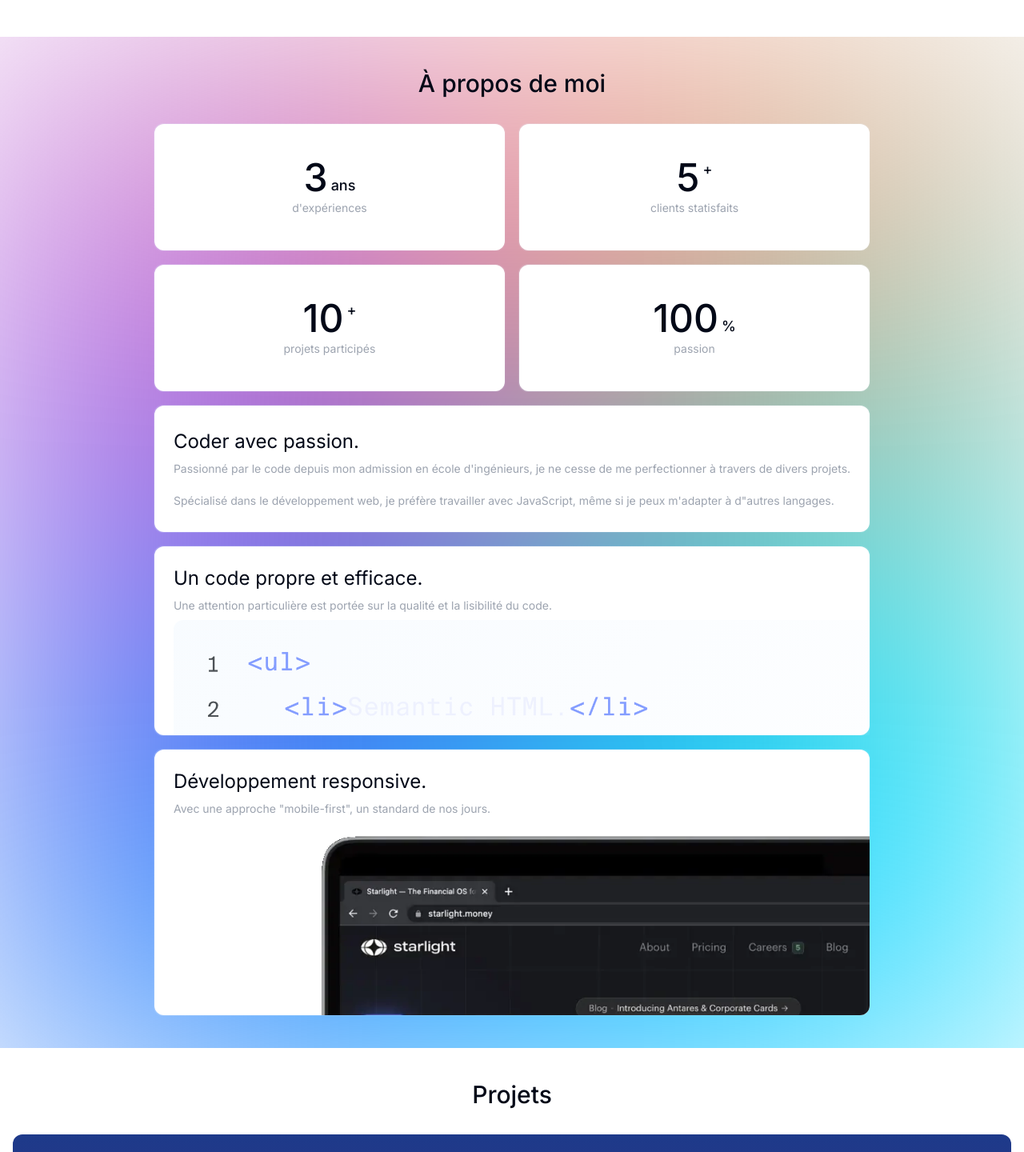
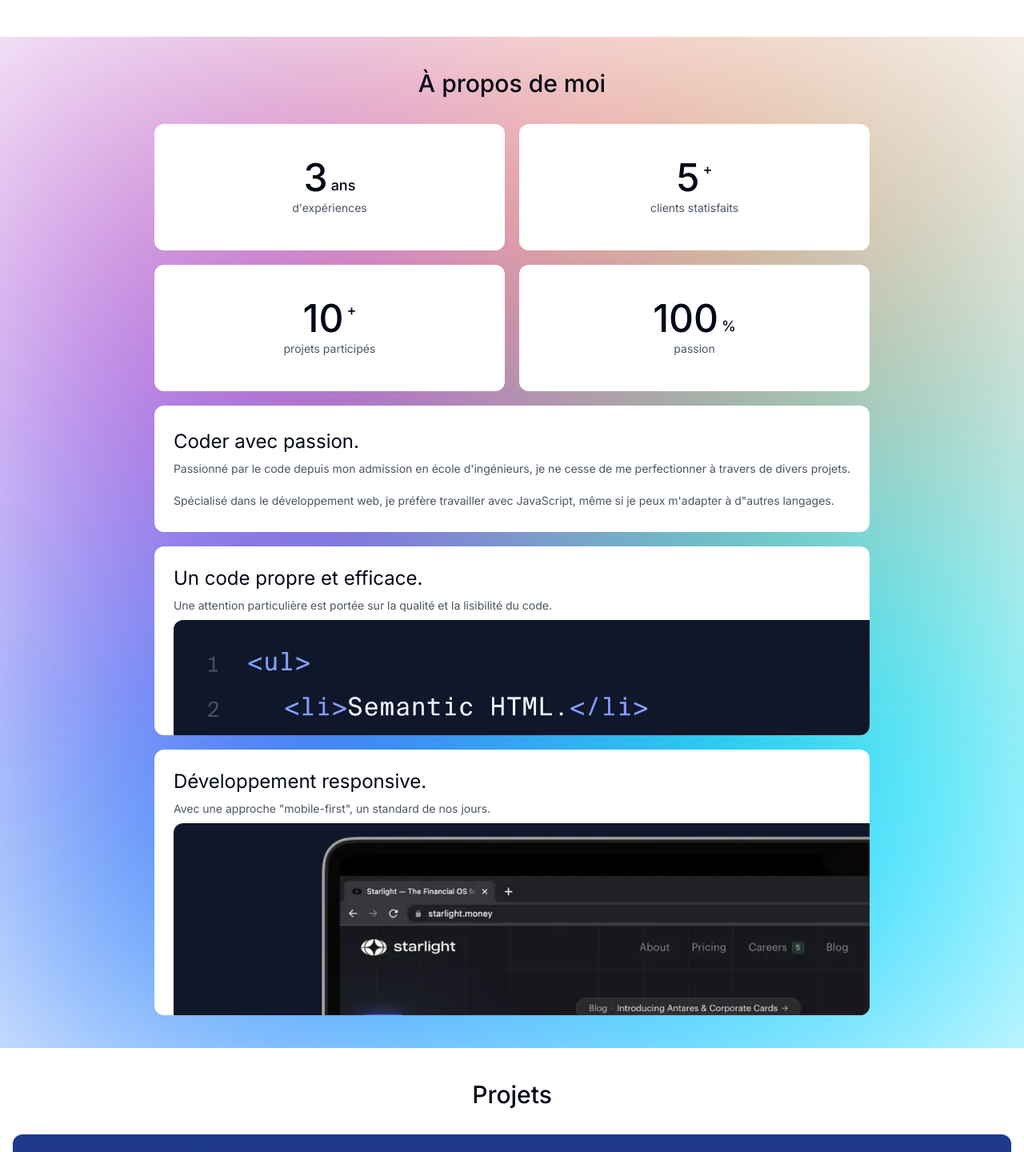
Before and after one commit to Zippee0709/portfolio, a Next.js app: page / in a window 1280 px wide. Shown: the part 726-2166 px from the top of the page at 80% size. Built offline with nearby package versions, Linux system fonts and the light colour scheme.

Commit message:
FIX image background color for better constrat on light mode

```diff
--- a/src/app/globals.css
+++ b/src/app/globals.css
@@ -77,10 +77,6 @@
       ),
       #a84ddf;
   }
-
-  .bg-gradient-card {
-    background-image: linear-gradient(135deg,rgba(223,239,254,.22),rgba(223,239,254,.07))
-  }
 }
 
 @layer base {
--- a/src/components/app/sections/about-me.tsx
+++ b/src/components/app/sections/about-me.tsx
@@ -17,33 +17,39 @@ const AboutMe = () => {
               <p className="text-5xl">3</p>
               <p className="text-lg">ans</p>
             </div>
-            <p className="text-sm text-gray-400">d&apos;expériences</p>
+            <p className="text-sm text-gray-600 dark:text-gray-400">
+              d&apos;expériences
+            </p>
           </Card>
           <Card>
             <div className="flex items-start gap-1 font-medium">
               <p className="text-5xl">5</p>
               <p className="text-lg">+</p>
             </div>
-            <p className="text-sm text-gray-400">clients statisfaits</p>
+            <p className="text-sm text-gray-600 dark:text-gray-400">
+              clients statisfaits
+            </p>
           </Card>
           <Card>
             <div className="flex items-start gap-1 font-medium">
               <p className="text-5xl">10</p>
               <p className="text-lg">+</p>
             </div>
-            <p className="text-sm text-gray-400">projets participés</p>
+            <p className="text-sm text-gray-600 dark:text-gray-400">
+              projets participés
+            </p>
           </Card>
           <Card>
             <div className="flex items-end gap-1 font-medium">
               <p className="text-5xl">100</p>
               <p className="text-lg">%</p>
             </div>
-            <p className="text-sm text-gray-400">passion</p>
+            <p className="text-sm text-gray-600 dark:text-gray-400">passion</p>
           </Card>
         </div>
         <Card className="items-start gap-2 p-6">
           <p className="text-2xl">Coder avec passion.</p>
-          <p className="text-sm text-gray-400">
+          <p className="text-sm text-gray-600 dark:text-gray-400">
             Passionné par le code depuis mon admission en école
             d&apos;ingénieurs, je ne cesse de me perfectionner à travers de
             divers projets.
@@ -55,11 +61,11 @@ const AboutMe = () => {
         </Card>
         <Card className="items-start gap-2 pl-6 pt-6">
           <p className="pr-6 text-2xl">Un code propre et efficace.</p>
-          <p className="pr-6 text-sm text-gray-400">
+          <p className="pr-6 text-sm text-gray-600 dark:text-gray-400">
             Une attention particulière est portée sur la qualité et la
             lisibilité du code.
           </p>
-          <div className="bg-gradient-card relative h-36 w-full rounded-tl-xl">
+          <div className="relative h-36 w-full rounded-tl-xl rounded-br-xl bg-gradient-to-b from-slate-900 to-slate-900">
             <Image
               src="/images/code.png"
               alt="Screenshot showing HTML semntic code"
@@ -70,13 +76,13 @@ const AboutMe = () => {
         </Card>
         <Card className="items-start gap-2 pl-6 pt-6">
           <p className="pr-6 text-2xl">Développement responsive.</p>
-          <p className="pr-6 text-sm text-gray-400">
+          <p className="pr-6 text-sm text-gray-600 dark:text-gray-400">
             Avec une approche &quot;mobile-first&quot;, un standard de nos
             jours.
           </p>
-          <div className="relative h-60 w-full rounded-xl">
+          <div className="relative h-60 w-full rounded-tl-xl rounded-br-xl bg-gradient-to-b from-slate-900 to-slate-900">
             <Image
-              className="rounded-xl"
+              className="rounded-br-xl"
               src="/images/responsive.webp"
               alt="Screenshot showing the responsiveness of an website"
               fill
```
